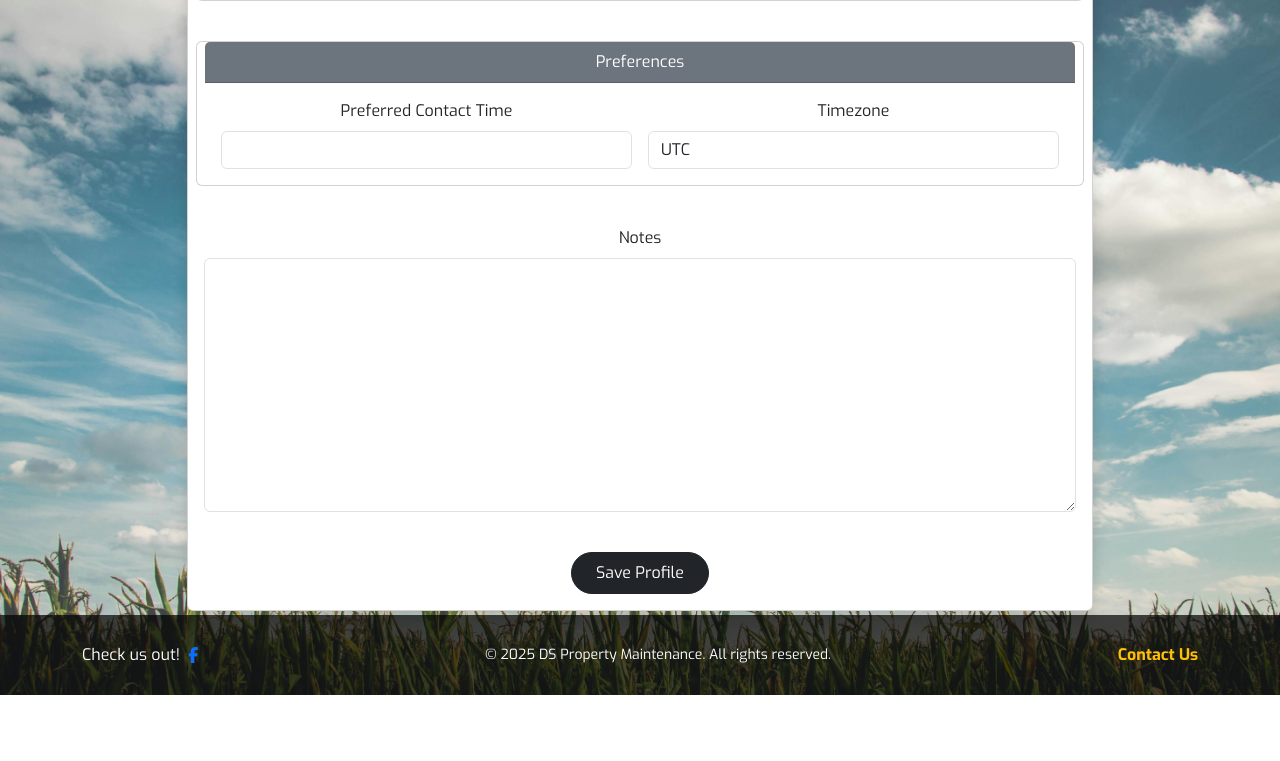
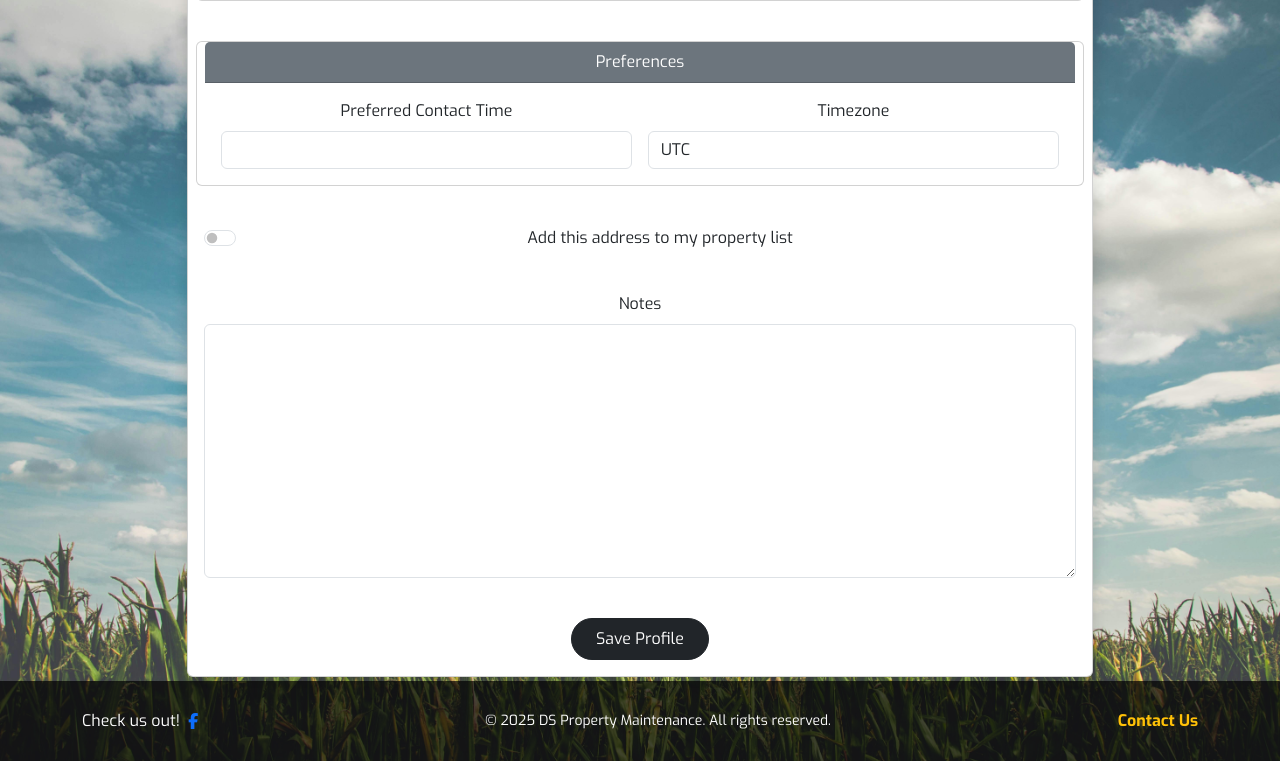
Before and after one commit to Rick-8/ds_property, a Django app: page /accounts/profile/ in a window 1280 px wide. Shown: the part 894-1655 px from the top of the page. Before the commit the page ends 1589 px from the top, so only its background shows below. Run offline with Django 4.2, Linux system fonts and the light colour scheme; the visitor is signed in with stand-in values (Sample User, id 1); some libraries are stand-ins or nearby versions.

Commit message:
Add - Add address to propertys toggle

```diff
--- a/accounts/forms.py
+++ b/accounts/forms.py
@@ -4,6 +4,13 @@ from .models import Profile, Property
 
 class ProfileForm(forms.ModelForm):
     email = forms.EmailField(required=True, label='Email')
+
+    # Checkbox to optionally add the default address as a saved property
+    add_as_property = forms.BooleanField(
+        required=False,
+        label="Add this address to my property list",
+        help_text="Check this if you'd like to save this address as a service property"
+    )
 
     class Meta:
         model = Profile
@@ -22,12 +29,37 @@ class ProfileForm(forms.ModelForm):
 
     def save(self, commit=True):
         profile = super().save(commit=False)
+
+        # Sync email with User model
         if self.user:
             self.user.email = self.cleaned_data['email']
             self.user.save()
         profile.email = self.cleaned_data['email']
+
         if commit:
             profile.save()
+
+            # Handle the "add as property" checkbox
+            if self.cleaned_data.get('add_as_property'):
+                address_exists = Property.objects.filter(
+                    profile=profile,
+                    address_line_1=profile.default_address_line_1,
+                    postcode=profile.default_postcode,
+                    city=profile.default_city,
+                    country=profile.default_country,
+                ).exists()
+
+                if not address_exists:
+                    Property.objects.create(
+                        profile=profile,
+                        label="Default Address",
+                        address_line_1=profile.default_address_line_1,
+                        address_line_2=profile.default_address_line_2,
+                        city=profile.default_city,
+                        postcode=profile.default_postcode,
+                        country=profile.default_country,
+                    )
+
         return profile
 
 
--- a/accounts/templates/account/profile.html
+++ b/accounts/templates/account/profile.html
@@ -135,8 +135,22 @@
               </div>
             </div>
 
+            <!-- Add to Property List Toggle Switch with Tooltip -->
+            <div class="col-12 mb-4">
+              <div class="form-check form-switch" data-bs-toggle="tooltip" data-bs-placement="right"
+                title="Check this if you'd like to save this address as a property">
+                {{ form.add_as_property|add_class:"form-check-input" }}
+                <label class="form-check-label" for="{{ form.add_as_property.id_for_label }}">
+                  Add this address to my property list
+                </label>
+              </div>
+              {% if form.add_as_property.errors %}
+              <div class="text-danger small">{{ form.add_as_property.errors|striptags }}</div>
+              {% endif %}
+
+            </div>
+
             <!-- Notes Section (full width) -->
-            <!-- Notes Section (full width and centered) -->
             <div class="col-12 mb-4">
               {{ form.media }}
               <label for="{{ form.notes.id_for_label }}" class="form-label">Notes</label>
@@ -145,7 +159,6 @@
               <div class="text-danger small">{{ form.notes.errors|striptags }}</div>
               {% endif %}
             </div>
-
 
             <!-- Submit Button - centered -->
             <div class="col-12 text-center mt-3">
@@ -158,4 +171,14 @@
     </div>
   </div>
 </div>
+
+<!-- Bootstrap Tooltip Initialization -->
+<script>
+  document.addEventListener('DOMContentLoaded', function () {
+    var tooltipTriggerList = [].slice.call(document.querySelectorAll('[data-bs-toggle="tooltip"]'))
+    tooltipTriggerList.forEach(function (tooltipTriggerEl) {
+      new bootstrap.Tooltip(tooltipTriggerEl)
+    })
+  });
+</script>
 {% endblock %}
--- a/accounts/templates/account/property_list.html
+++ b/accounts/templates/account/property_list.html
@@ -36,7 +36,7 @@
           <h5 class="modal-title" id="deleteModalLabel">Delete Property</h5>
           <button type="button" class="btn-close" data-bs-dismiss="modal" aria-label="Close"></button>
         </div>
-        <div class="modal-body">
+        <div class="modal-body text-dark">
           Are you sure you want to delete <strong id="modalPropertyLabel"></strong>?
         </div>
         <div class="modal-footer">
--- a/accounts/views.py
+++ b/accounts/views.py
@@ -1,8 +1,8 @@
 from django.shortcuts import render, redirect, get_object_or_404
 from django.contrib.auth.decorators import login_required
 from django.contrib import messages
+
 from .models import Profile, Property
-from django.shortcuts import render
 from .forms import ProfileForm, PropertyForm
 
 
@@ -11,7 +11,7 @@ def view_profile(request):
     profile = request.user.profile
 
     if request.method == 'POST':
-        form = ProfileForm(request.POST, instance=profile)
+        form = ProfileForm(request.POST, instance=profile, user=request.user)
         if form.is_valid():
             profile = form.save(commit=False)
 
@@ -33,11 +33,30 @@ def view_profile(request):
                 messages.warning(request, "Profile updated, but some fields are missing. Please complete your profile.")
 
             profile.save()
+
+            # Add to property list if selected
+            if form.cleaned_data.get('add_as_property'):
+                exists = Property.objects.filter(
+                    profile=profile,
+                    address_line_1=profile.default_address_line_1,
+                    postcode=profile.default_postcode
+                ).exists()
+                if not exists:
+                    Property.objects.create(
+                        profile=profile,
+                        label='Default Address',
+                        address_line_1=profile.default_address_line_1,
+                        address_line_2=profile.default_address_line_2,
+                        city=profile.default_city,
+                        postcode=profile.default_postcode,
+                        country=profile.default_country
+                    )
+
             return redirect('home')
         else:
             messages.error(request, "There were errors in your form. Please correct them.")
     else:
-        form = ProfileForm(instance=profile)
+        form = ProfileForm(instance=profile, user=request.user)
 
     if not profile.profile_completed:
         messages.info(request, "Please complete your profile to get the best experience.")
@@ -110,14 +129,32 @@ def delete_property(request, property_id):
 def profile_setup(request):
     profile = request.user.profile
     if request.method == 'POST':
-        form = ProfileForm(request.POST, instance=profile)
+        form = ProfileForm(request.POST, instance=profile, user=request.user)
         if form.is_valid():
-            form.save()
+            profile = form.save(commit=False)
             profile.profile_completed = True
             profile.save()
+
+            if form.cleaned_data.get('add_as_property'):
+                exists = Property.objects.filter(
+                    profile=profile,
+                    address_line_1=profile.default_address_line_1,
+                    postcode=profile.default_postcode
+                ).exists()
+                if not exists:
+                    Property.objects.create(
+                        profile=profile,
+                        label='Default Address',
+                        address_line_1=profile.default_address_line_1,
+                        address_line_2=profile.default_address_line_2,
+                        city=profile.default_city,
+                        postcode=profile.default_postcode,
+                        country=profile.default_country
+                    )
+
             return redirect('home')
     else:
-        form = ProfileForm(instance=profile)
+        form = ProfileForm(instance=profile, user=request.user)
     return render(request, 'account/profile.html', {'form': form})
 
 
--- a/ds_property/settings.py
+++ b/ds_property/settings.py
@@ -29,7 +29,7 @@ BASE_DIR = Path(__file__).resolve().parent.parent
 # Security settings
 SECRET_KEY = os.getenv('SECRET_KEY', 'default-secret-key')
 
-DEBUG = True
+DEBUG = False
 
 
 ALLOWED_HOSTS = [
```
